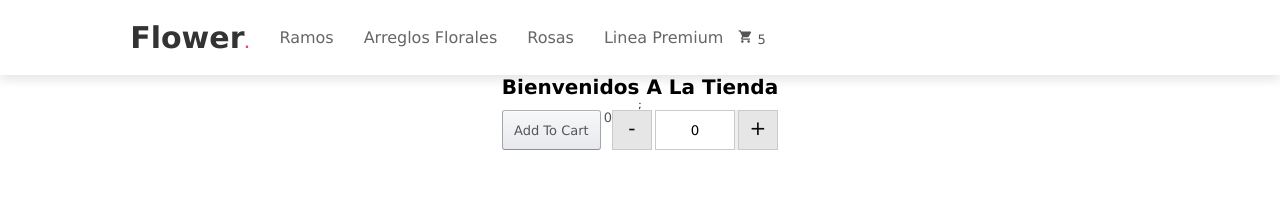
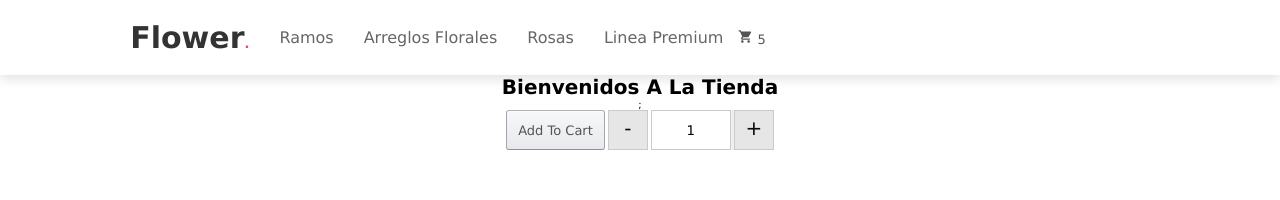
Before and after one commit to viryisb/basic-online-store, a React (Create React App) app: page / in a window 1280 px wide. Shown: the top 200 px of the page. Built offline with nearby package versions, Linux system fonts and the light colour scheme.

Commit message:
Pass handlers as callback to buttons

```diff
--- a/src/components/itemCount/ItemCount.jsx
+++ b/src/components/itemCount/ItemCount.jsx
@@ -1,29 +1,28 @@
 import { React, useState } from 'react';
 import './ItemCount.css';
 
-const ItemCount = () => {
-  const [sum, setSum] = useState(0);
-  const [add, setAdd] = useState(0);
+const ItemCount = ({ stock, initial, onAdd }) => {
+  const [sum, setSum] = useState(initial);
 
-  const stock = 10;
   const buttonClickSumHandler = () => {
     return sum < stock ? setSum(sum + 1) : stock;
   };
   const buttonClickRestHandler = () => {
     return sum > 0 ? setSum(sum - 1) : 0;
   };
-  const onAdd = () => {
-    setAdd(sum);
-  };
+
   return (
     <>
       <div className='cart-btn-container'>
-        <button className='cart-btn' onClick={onAdd}>
+        <button className='cart-btn' onClick={() => onAdd(sum)}>
           <span>Add to cart</span>
         </button>
-        <span>{add}</span>
+
         <div className='input-group input-number-group'>
-          <div className='input-group-button' onClick={buttonClickRestHandler}>
+          <div
+            className='input-group-button'
+            onClick={() => buttonClickRestHandler()}
+          >
             <span className='input-number-decrement'>-</span>
           </div>
           <input
@@ -35,7 +34,7 @@ const ItemCount = () => {
           ></input>
           <button
             className='input-group-button'
-            onClick={buttonClickSumHandler}
+            onClick={() => buttonClickSumHandler()}
           >
             <span className='input-number-increment'>+</span>
           </button>
```
